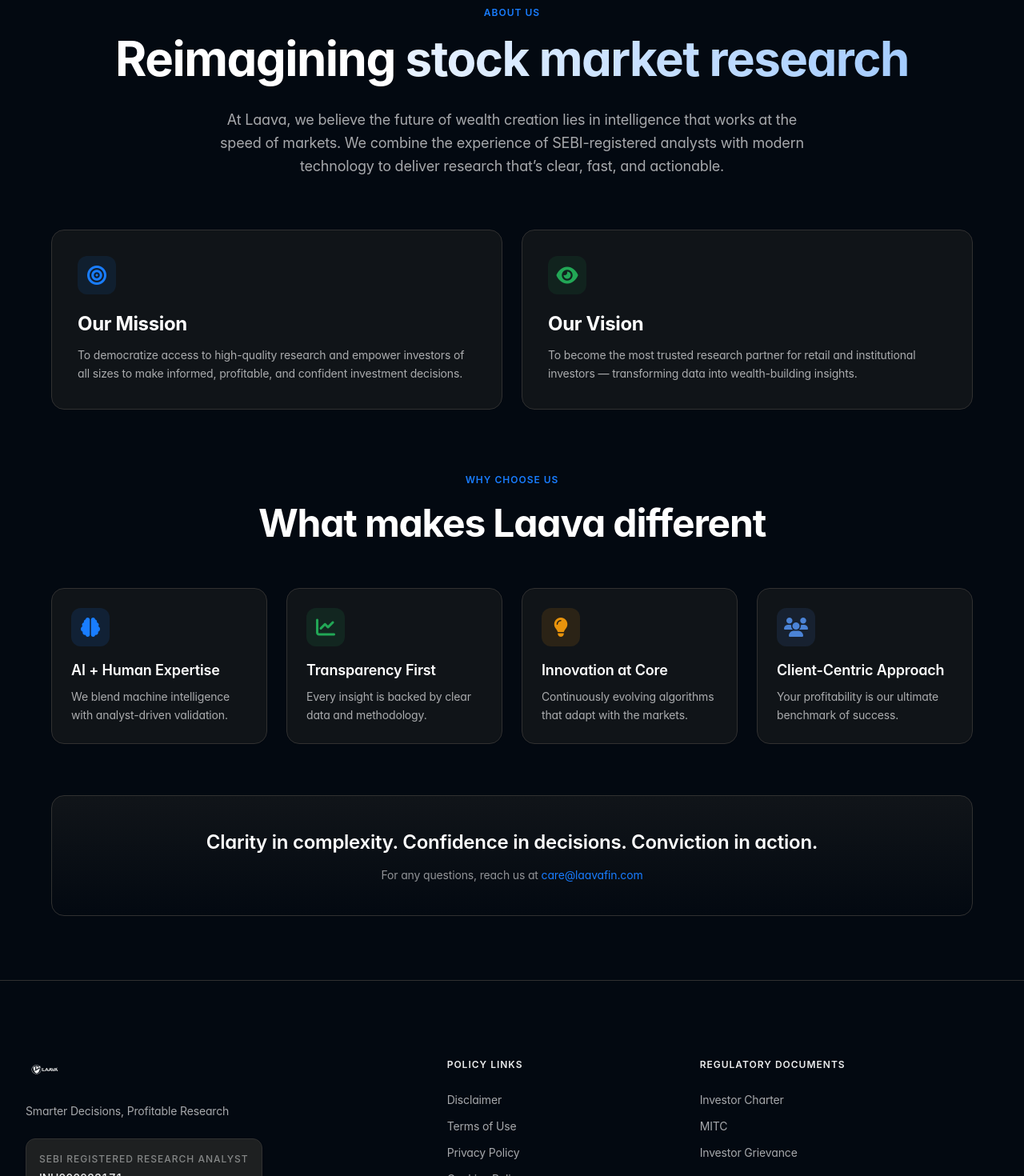
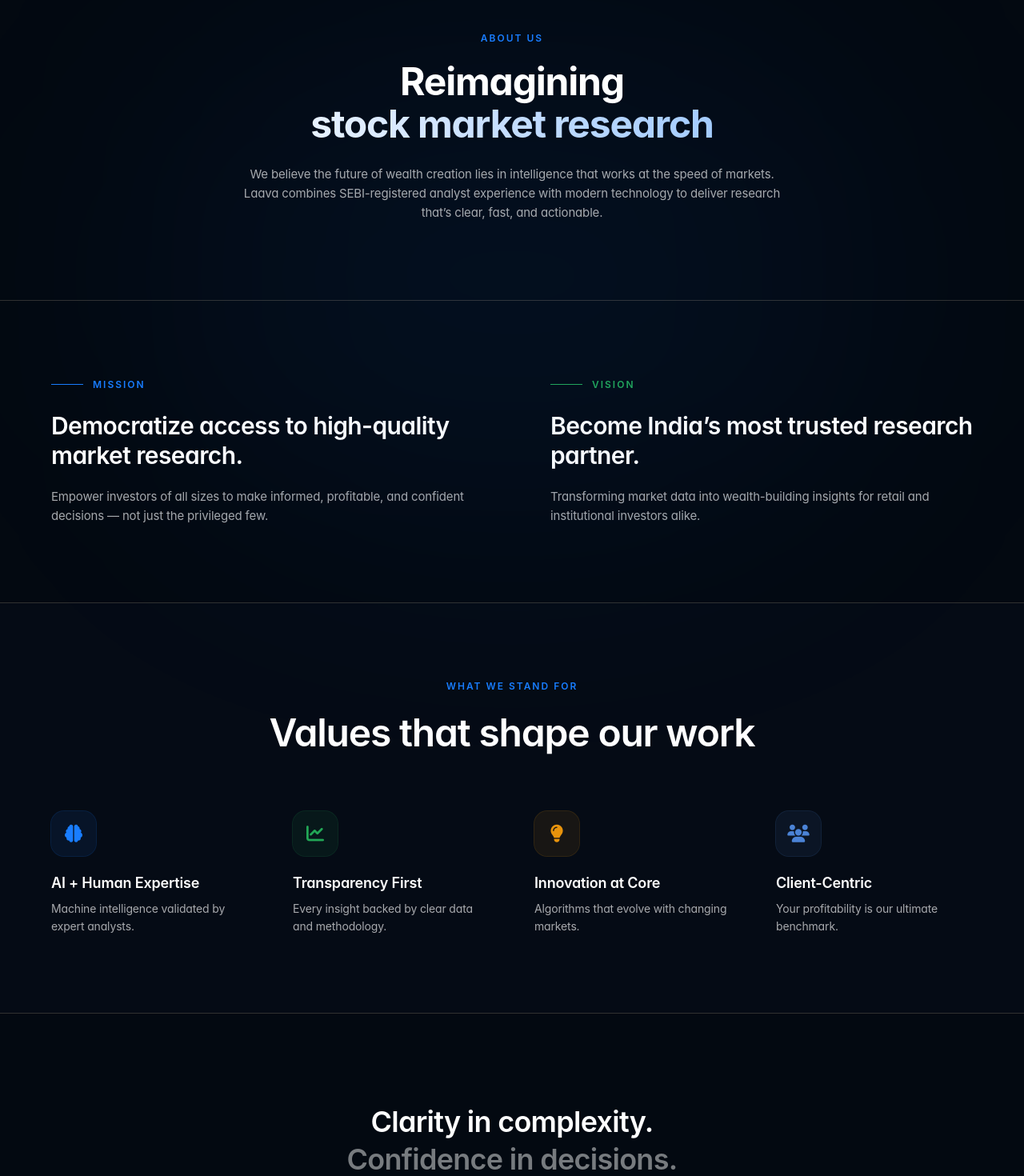
Before and after one commit to hemantsonawanegreycats/Laava-website, a React (Vite) app: page /about in a window 1280 px wide. Shown: the part 120-1590 px from the top of the page at 80% size. Built offline with nearby package versions, Linux system fonts and the light colour scheme.

Commit message:
latest changes

```diff
--- a/src/components/pages/About.jsx
+++ b/src/components/pages/About.jsx
@@ -1,71 +1,96 @@
 import React from 'react';
 
 const pillars = [
-  { icon: 'fa-brain', title: 'AI + Human Expertise', desc: 'We blend machine intelligence with analyst-driven validation.', color: '#197DFF' },
-  { icon: 'fa-chart-line', title: 'Transparency First', desc: 'Every insight is backed by clear data and methodology.', color: '#22A756' },
-  { icon: 'fa-lightbulb', title: 'Innovation at Core', desc: 'Continuously evolving algorithms that adapt with the markets.', color: '#E8930C' },
-  { icon: 'fa-users', title: 'Client-Centric Approach', desc: 'Your profitability is our ultimate benchmark of success.', color: '#4B83D6' },
+  { icon: 'fa-brain', title: 'AI + Human Expertise', desc: 'Machine intelligence validated by expert analysts.', color: '#197DFF' },
+  { icon: 'fa-chart-line', title: 'Transparency First', desc: 'Every insight backed by clear data and methodology.', color: '#22A756' },
+  { icon: 'fa-lightbulb', title: 'Innovation at Core', desc: 'Algorithms that evolve with changing markets.', color: '#E8930C' },
+  { icon: 'fa-users', title: 'Client-Centric', desc: 'Your profitability is our ultimate benchmark.', color: '#4B83D6' },
 ];
 
 const AboutUs = () => (
-  <div className="bg-[#030911] min-h-screen pt-32 pb-20 px-4 sm:px-6 lg:px-8">
-    <div className="max-w-6xl mx-auto">
-      <div className="text-center mb-16">
-        <h2 className="text-[12px] font-semibold text-[#197DFF] tracking-[1px] uppercase mb-3">About Us</h2>
-        <h1 className="text-4xl md:text-6xl font-bold text-white tracking-[-0.025em] mb-6">
-          Reimagining <span className="bg-gradient-to-r from-[#E8F2FF] to-[#A4CCFF] bg-clip-text text-transparent">stock market research</span>
+  <div className="bg-[#030911] min-h-screen overflow-hidden">
+
+    {/* HERO */}
+    <section className="relative pt-40 pb-24 px-4 sm:px-6 lg:px-8">
+      <div className="absolute top-1/3 left-1/2 -translate-x-1/2 w-[900px] h-[600px] bg-[#197DFF]/[0.06] rounded-full blur-[140px] pointer-events-none"></div>
+      <div className="relative max-w-5xl mx-auto text-center">
+        <h2 className="text-[12px] font-semibold text-[#197DFF] tracking-[2px] uppercase mb-5">About Us</h2>
+        <h1 className="text-4xl md:text-5xl font-bold text-white tracking-[-0.025em] leading-[1.1] mb-6">
+          Reimagining <br className="hidden md:block" />
+          <span className="bg-gradient-to-r from-[#E8F2FF] via-[#C4DDFF] to-[#A4CCFF] bg-clip-text text-transparent">stock market research</span>
         </h1>
-        <p className="text-[#ECEDEE]/70 text-lg max-w-3xl mx-auto leading-relaxed">
-          At Laava, we believe the future of wealth creation lies in intelligence that works at the speed of markets. We combine the experience of SEBI-registered analysts with modern technology to deliver research that’s clear, fast, and actionable.
+        <p className="text-[#ECEDEE]/70 text-[14px] md:text-[15px] max-w-2xl mx-auto leading-relaxed">
+          We believe the future of wealth creation lies in intelligence that works at the speed of markets. Laava combines SEBI-registered analyst experience with modern technology to deliver research that’s clear, fast, and actionable.
         </p>
       </div>
+    </section>
 
-      <div className="grid grid-cols-1 md:grid-cols-2 gap-6 mb-20">
-        <div className="bg-[#1E2021]/50 border border-[#313131] rounded-2xl p-8 backdrop-blur-sm">
-          <div className="w-12 h-12 rounded-xl bg-[#197DFF]/10 flex items-center justify-center mb-5">
-            <i className="fa-solid fa-bullseye text-2xl text-[#197DFF]"></i>
+    {/* MISSION + VISION — large typography split, no boxes */}
+    <section className="py-24 px-4 sm:px-6 lg:px-8 border-t border-[#313131]">
+      <div className="max-w-6xl mx-auto grid grid-cols-1 md:grid-cols-2 gap-16 md:gap-24">
+        <div>
+          <div className="flex items-center gap-3 mb-6">
+            <div className="w-10 h-px bg-[#197DFF]"></div>
+            <span className="text-[12px] font-semibold text-[#197DFF] tracking-[2px] uppercase">Mission</span>
           </div>
-          <h3 className="text-2xl font-bold text-white mb-3">Our Mission</h3>
-          <p className="text-[#ECEDEE]/70 leading-relaxed">
-            To democratize access to high-quality research and empower investors of all sizes to make informed, profitable, and confident investment decisions.
+          <h3 className="text-2xl md:text-3xl font-semibold text-white tracking-[-0.02em] leading-[1.25] mb-5">
+            Democratize access to high-quality market research.
+          </h3>
+          <p className="text-[#ECEDEE]/70 text-[14px] md:text-[15px] leading-relaxed">
+            Empower investors of all sizes to make informed, profitable, and confident decisions — not just the privileged few.
           </p>
         </div>
-        <div className="bg-[#1E2021]/50 border border-[#313131] rounded-2xl p-8 backdrop-blur-sm">
-          <div className="w-12 h-12 rounded-xl bg-[#22A756]/10 flex items-center justify-center mb-5">
-            <i className="fa-solid fa-eye text-2xl text-[#22A756]"></i>
+        <div>
+          <div className="flex items-center gap-3 mb-6">
+            <div className="w-10 h-px bg-[#22A756]"></div>
+            <span className="text-[12px] font-semibold text-[#22A756] tracking-[2px] uppercase">Vision</span>
           </div>
-          <h3 className="text-2xl font-bold text-white mb-3">Our Vision</h3>
-          <p className="text-[#ECEDEE]/70 leading-relaxed">
-            To become the most trusted research partner for retail and institutional investors — transforming data into wealth-building insights.
+          <h3 className="text-2xl md:text-3xl font-semibold text-white tracking-[-0.02em] leading-[1.25] mb-5">
+            Become India’s most trusted research partner.
+          </h3>
+          <p className="text-[#ECEDEE]/70 text-[14px] md:text-[15px] leading-relaxed">
+            Transforming market data into wealth-building insights for retail and institutional investors alike.
           </p>
         </div>
       </div>
+    </section>
 
-      <div className="mb-16">
-        <div className="text-center mb-12">
-          <h2 className="text-[12px] font-semibold text-[#197DFF] tracking-[1px] uppercase mb-3">Why Choose Us</h2>
-          <h3 className="text-3xl md:text-5xl font-bold text-white tracking-[-0.025em]">What makes Laava different</h3>
+    {/* VALUES — horizontal icon grid, minimal */}
+    <section className="py-24 px-4 sm:px-6 lg:px-8 border-t border-[#313131] bg-[#0a1220]/30">
+      <div className="max-w-6xl mx-auto">
+        <div className="text-center mb-16">
+          <h2 className="text-[12px] font-semibold text-[#197DFF] tracking-[2px] uppercase mb-4">What we stand for</h2>
+          <h3 className="text-3xl md:text-5xl font-semibold text-white tracking-[-0.025em]">Values that shape our work</h3>
         </div>
-        <div className="grid grid-cols-1 sm:grid-cols-2 lg:grid-cols-4 gap-6">
+        <div className="grid grid-cols-1 sm:grid-cols-2 lg:grid-cols-4 gap-10 md:gap-14">
           {pillars.map((p, i) => (
-            <div key={i} className="card-hover bg-[#1E2021]/50 border border-[#313131] rounded-2xl p-6 backdrop-blur-sm">
-              <div className="w-12 h-12 rounded-xl flex items-center justify-center mb-4" style={{ backgroundColor: `${p.color}20` }}>
-                <i className={`fa-solid ${p.icon} text-2xl`} style={{ color: p.color }}></i>
+            <div key={i} className="group">
+              <div className="w-14 h-14 rounded-2xl flex items-center justify-center mb-5 transition-all duration-300 group-hover:scale-110" style={{ backgroundColor: `${p.color}15`, boxShadow: `0 0 0 1px ${p.color}30` }}>
+                <i className={`fa-solid ${p.icon} text-[22px]`} style={{ color: p.color }}></i>
               </div>
-              <h4 className="text-lg font-semibold text-white mb-2">{p.title}</h4>
+              <h4 className="text-[18px] font-semibold text-white mb-2 tracking-[-0.01em]">{p.title}</h4>
               <p className="text-[14px] text-[#ECEDEE]/70 leading-relaxed">{p.desc}</p>
             </div>
           ))}
         </div>
       </div>
+    </section>
 
-      <div className="text-center bg-gradient-to-b from-[#1E2021]/50 to-transparent border border-[#313131] rounded-2xl p-10">
-        <p className="text-xl md:text-2xl text-white font-semibold mb-3">Clarity in complexity. Confidence in decisions. Conviction in action.</p>
-        <p className="text-[#ECEDEE]/60">
-          For any questions, reach us at <a href="mailto:care@laavafin.com" className="text-[#197DFF] hover:text-[#4B83D6]">care@laavafin.com</a>
+    {/* CLOSING — clean centered statement */}
+    <section className="py-28 px-4 sm:px-6 lg:px-8 border-t border-[#313131] relative">
+      <div className="absolute inset-x-0 top-1/2 -translate-y-1/2 h-[1px] bg-gradient-to-r from-transparent via-[#197DFF]/30 to-transparent"></div>
+      <div className="relative max-w-4xl mx-auto text-center">
+        <p className="text-2xl md:text-4xl font-semibold text-white tracking-[-0.02em] leading-[1.3] mb-10">
+          Clarity in complexity.
+          <span className="block text-[#ECEDEE]/50">Confidence in decisions.</span>
+          <span className="block bg-gradient-to-r from-[#197DFF] to-[#22A756] bg-clip-text text-transparent">Conviction in action.</span>
+        </p>
+        <p className="text-[#ECEDEE]/60 text-[15px]">
+          Questions? Reach us at{' '}
+          <a href="mailto:care@laavafin.com" className="text-[#197DFF] hover:text-[#4B83D6] font-medium">care@laavafin.com</a>
         </p>
       </div>
-    </div>
+    </section>
   </div>
 );
 
--- a/src/components/pages/Contact.jsx
+++ b/src/components/pages/Contact.jsx
@@ -5,10 +5,10 @@
     <div className="max-w-5xl mx-auto">
       <div className="text-center mb-16">
         <h2 className="text-[12px] font-semibold text-[#197DFF] tracking-[1px] uppercase mb-3">Contact</h2>
-        <h1 className="text-4xl md:text-6xl font-bold text-white tracking-[-0.025em] mb-6">
+        <h1 className="text-4xl md:text-5xl font-bold text-white tracking-[-0.025em] leading-[1.1] mb-6">
           Get in <span className="bg-gradient-to-r from-[#E8F2FF] to-[#A4CCFF] bg-clip-text text-transparent">touch</span>
         </h1>
-        <p className="text-[#ECEDEE]/70 text-lg max-w-2xl mx-auto">
+        <p className="text-[#ECEDEE]/70 text-[14px] md:text-[15px] max-w-2xl mx-auto leading-relaxed">
           Have questions about Laava? We’d love to hear from you.
         </p>
       </div>
--- a/src/components/pages/FAQ.jsx
+++ b/src/components/pages/FAQ.jsx
@@ -22,8 +22,8 @@
       <div className="max-w-4xl mx-auto">
         <div className="text-center mb-16">
           <h2 className="text-[12px] font-semibold text-[#197DFF] tracking-[1px] uppercase mb-3">FAQ</h2>
-          <h1 className="text-4xl md:text-6xl font-bold text-white tracking-[-0.025em] mb-6">Frequently asked <span className="bg-gradient-to-r from-[#E8F2FF] to-[#A4CCFF] bg-clip-text text-transparent">questions</span></h1>
-          <p className="text-[#ECEDEE]/70 text-lg">Everything you need to know before you get started.</p>
+          <h1 className="text-4xl md:text-5xl font-bold text-white tracking-[-0.025em] leading-[1.1] mb-6">Frequently asked <span className="bg-gradient-to-r from-[#E8F2FF] to-[#A4CCFF] bg-clip-text text-transparent">questions</span></h1>
+          <p className="text-[#ECEDEE]/70 text-[14px] md:text-[15px] max-w-2xl mx-auto leading-relaxed">Everything you need to know before you get started.</p>
         </div>
 
         <div className="space-y-3">
--- a/src/components/pages/Features.jsx
+++ b/src/components/pages/Features.jsx
@@ -18,8 +18,8 @@
     <div className="max-w-7xl mx-auto">
       <div className="text-center mb-16">
         <h2 className="text-[12px] font-semibold text-[#197DFF] tracking-[1px] uppercase mb-3">Features</h2>
-        <h1 className="text-4xl md:text-6xl font-bold text-white tracking-[-0.025em] mb-6">Everything you need to <span className="bg-gradient-to-r from-[#E8F2FF] to-[#A4CCFF] bg-clip-text text-transparent">trade smarter</span></h1>
-        <p className="text-[#ECEDEE]/70 text-lg max-w-2xl mx-auto">From equity research to F&O strategies — one app for every kind of investor.</p>
+        <h1 className="text-4xl md:text-5xl font-bold text-white tracking-[-0.025em] leading-[1.1] mb-6">Everything you need to <span className="bg-gradient-to-r from-[#E8F2FF] to-[#A4CCFF] bg-clip-text text-transparent">trade smarter</span></h1>
+        <p className="text-[#ECEDEE]/70 text-[14px] md:text-[15px] max-w-2xl mx-auto leading-relaxed">From equity research to F&O strategies — one app for every kind of investor.</p>
       </div>
 
       <div className="grid grid-cols-1 sm:grid-cols-2 lg:grid-cols-3 gap-6">
--- a/src/components/pages/HowItWorks.jsx
+++ b/src/components/pages/HowItWorks.jsx
@@ -14,8 +14,8 @@
     <div className="max-w-6xl mx-auto">
       <div className="text-center mb-16">
         <h2 className="text-[12px] font-semibold text-[#197DFF] tracking-[1px] uppercase mb-3">How it works</h2>
-        <h1 className="text-4xl md:text-6xl font-bold text-white tracking-[-0.025em] mb-6">Start investing in <span className="bg-gradient-to-r from-[#E8F2FF] to-[#A4CCFF] bg-clip-text text-transparent">6 simple steps</span></h1>
-        <p className="text-[#ECEDEE]/70 text-lg max-w-2xl mx-auto">From download to your first expert call — in under 10 minutes.</p>
+        <h1 className="text-4xl md:text-5xl font-bold text-white tracking-[-0.025em] leading-[1.1] mb-6">Start investing in <span className="bg-gradient-to-r from-[#E8F2FF] to-[#A4CCFF] bg-clip-text text-transparent">6 simple steps</span></h1>
+        <p className="text-[#ECEDEE]/70 text-[14px] md:text-[15px] max-w-2xl mx-auto leading-relaxed">From download to your first expert call — in under 10 minutes.</p>
       </div>
 
       <div className="grid grid-cols-1 md:grid-cols-2 gap-6">
--- a/src/components/pages/Insights.jsx
+++ b/src/components/pages/Insights.jsx
@@ -15,10 +15,10 @@
     <div className="max-w-7xl mx-auto">
       <div className="text-center mb-16">
         <h2 className="text-[12px] font-semibold text-[#197DFF] tracking-[1px] uppercase mb-3">Insights</h2>
-        <h1 className="text-4xl md:text-6xl font-bold text-white tracking-[-0.025em] mb-6">
+        <h1 className="text-4xl md:text-5xl font-bold text-white tracking-[-0.025em] leading-[1.1] mb-6">
           Market <span className="bg-gradient-to-r from-[#E8F2FF] to-[#A4CCFF] bg-clip-text text-transparent">insights & updates</span>
         </h1>
-        <p className="text-[#ECEDEE]/70 text-lg max-w-2xl mx-auto">Expert analysis, IPO reviews, and market updates — all in one place.</p>
+        <p className="text-[#ECEDEE]/70 text-[14px] md:text-[15px] max-w-2xl mx-auto leading-relaxed">Expert analysis, IPO reviews, and market updates — all in one place.</p>
       </div>
 
       <div className="grid grid-cols-1 sm:grid-cols-2 lg:grid-cols-3 gap-6">
--- a/src/components/pages/Pricing.jsx
+++ b/src/components/pages/Pricing.jsx
@@ -32,10 +32,10 @@
     <div className="max-w-6xl mx-auto">
       <div className="text-center mb-16">
         <h2 className="text-[12px] font-semibold text-[#197DFF] tracking-[1px] uppercase mb-3">Pricing</h2>
-        <h1 className="text-4xl md:text-6xl font-bold text-white tracking-[-0.025em] mb-6">
+        <h1 className="text-4xl md:text-5xl font-bold text-white tracking-[-0.025em] leading-[1.1] mb-6">
           Plans for every <span className="bg-gradient-to-r from-[#E8F2FF] to-[#A4CCFF] bg-clip-text text-transparent">investor</span>
         </h1>
-        <p className="text-[#ECEDEE]/70 text-lg max-w-2xl mx-auto">
+        <p className="text-[#ECEDEE]/70 text-[14px] md:text-[15px] max-w-2xl mx-auto leading-relaxed">
           Start with a free trial. Current pricing, durations, and discounts are shown live inside the app.
         </p>
       </div>
```
